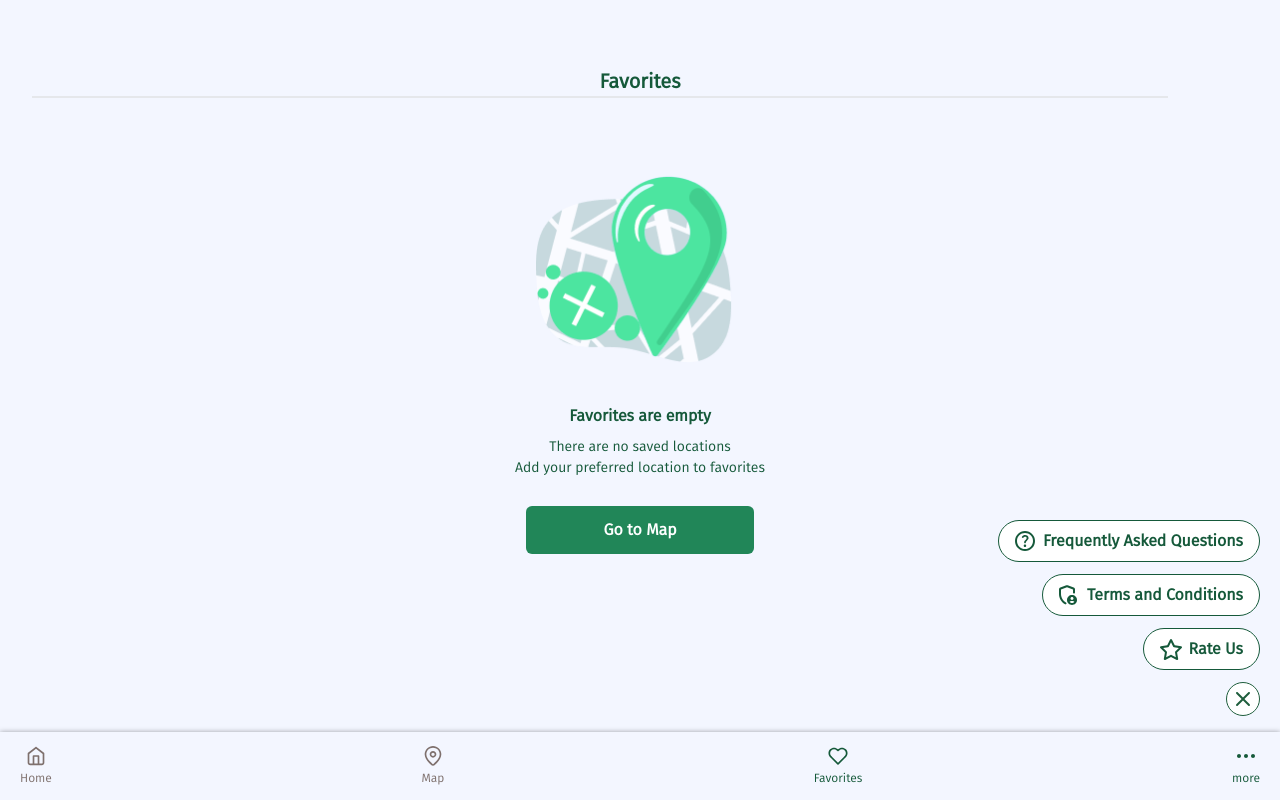
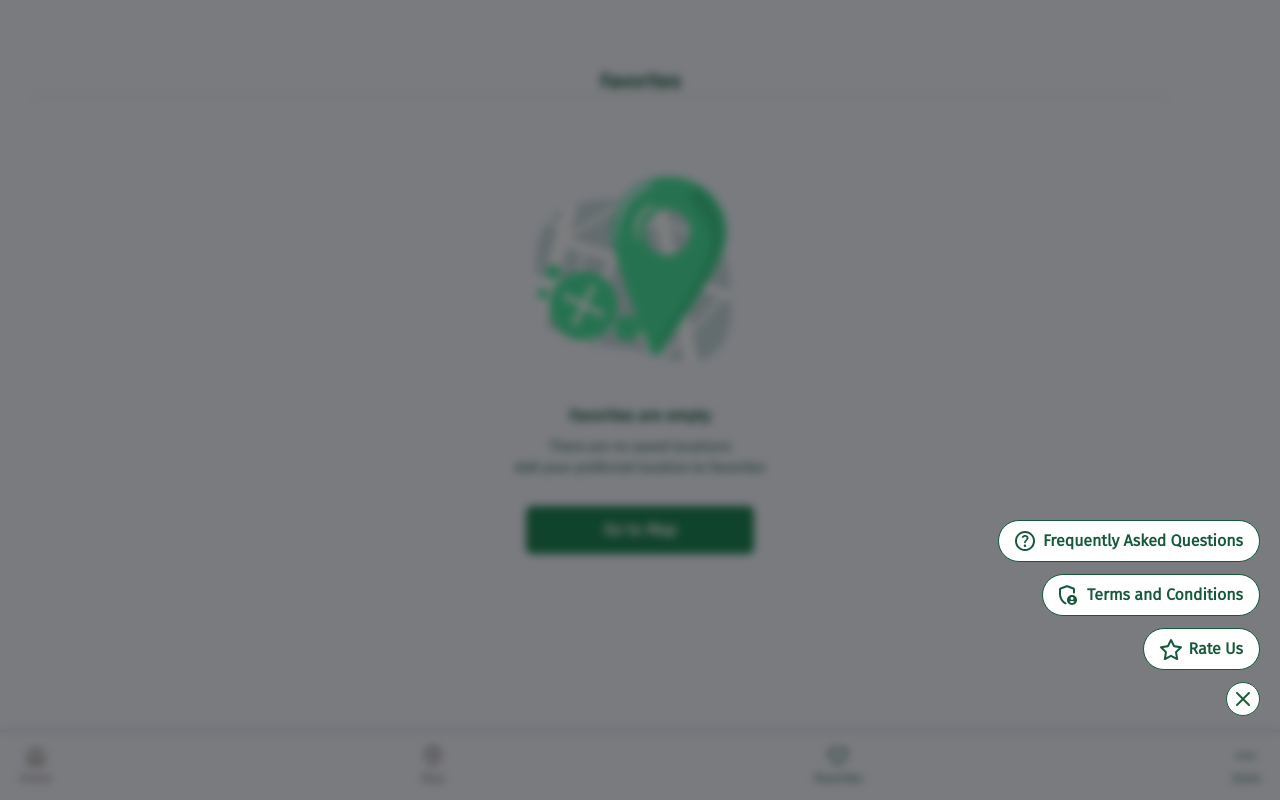
Before and after one commit to Rusoch/parkLive, a Next.js app: page /favpage in a window 1280 px wide. Both pictures are taken after a click on the button "more". Built offline with nearby package versions, Linux system fonts and the light colour scheme.

Commit message:
add: blurred background when popup is open

```diff
--- a/src/app/components/MoreMenu.tsx
+++ b/src/app/components/MoreMenu.tsx
@@ -44,7 +44,15 @@ export const MoreMenu: React.FC<MoreMenuProps> = ({ isOpen, onClose }) => {
 
   return (
     <>
-      {isOpen && <DynamicMenu items={menuItems} onClose={onClose} />}
+      {isOpen && (
+        <>
+          <div
+            className="fixed inset-0 bg-black bg-opacity-50 backdrop-blur-sm z-40"
+            onClick={onClose}
+          />
+          <DynamicMenu items={menuItems} onClose={onClose} />
+        </>
+      )}
       <div className="mb-[8.5dvh]">
         <FeedbackPopup isOpen={activePopup === "feedback"} onClose={closePopup} />
         <FAQPopup isOpen={activePopup === "faq"} onClose={closePopup} />
```
